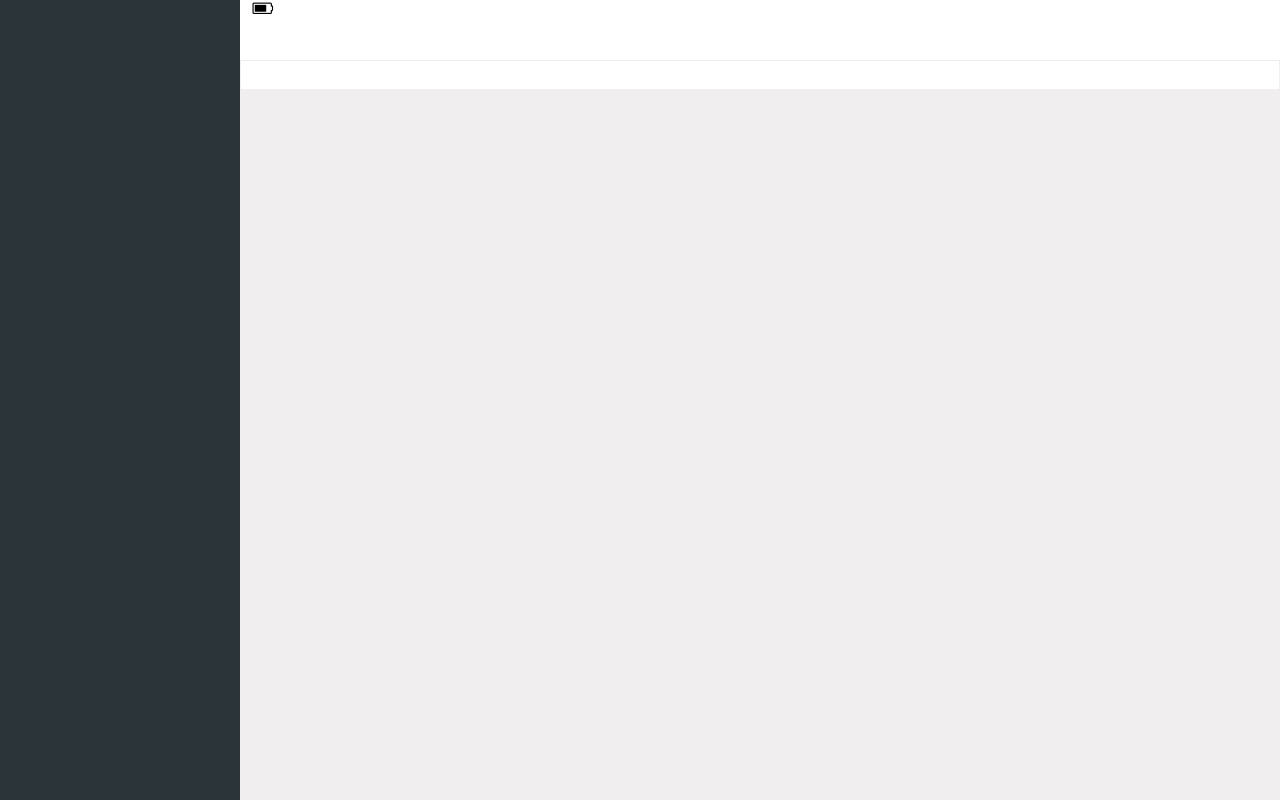
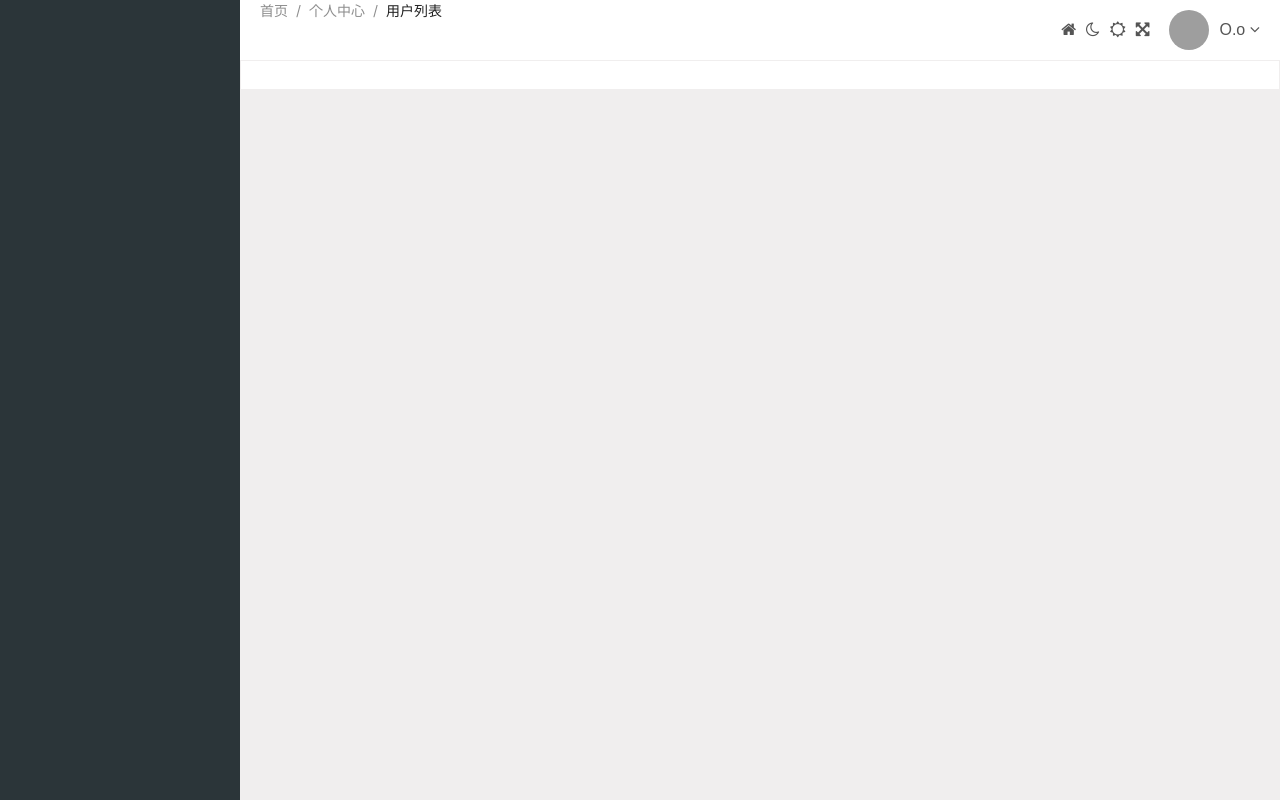
Before and after one commit to EchoHoo/gin-vue-blog, a Vue app in the folder gvb_admin/: page /admin in a window 1280 px wide. Built offline with nearby package versions, Linux system fonts and the light colour scheme; grey boxes are pictures that could not be loaded; a web font is replaced by a local one.

Commit message:
feat: 改了一些admin.vue样式

```diff
--- a/gvb_admin/package.json
+++ b/gvb_admin/package.json
@@ -17,7 +17,7 @@
   },
   "devDependencies": {
     "@vitejs/plugin-vue": "^5.0.4",
-    "sass": "^1.77.0",
+    "sass": "^1.77.1",
     "vite": "^5.2.8"
   }
 }
--- a/gvb_admin/src/App.vue
+++ b/gvb_admin/src/App.vue
@@ -1,13 +1,17 @@
-<script setup>
-</script>
-
 <template>
   <router-view/>
 </template>
 
 
-<style lang="sass">
+<style lang="scss">
+* {
+  padding:0;
+  margin:0;
+  box-sizing:border-box;
+}
 
-
-
+:root{
+  --active:#2184fc;
+  --text: #555;
+}
 </style>
--- a/gvb_admin/src/views/admin/admin.vue
+++ b/gvb_admin/src/views/admin/admin.vue
@@ -3,18 +3,61 @@
   <div class="gvb_admin">
     <aside>
       <div>
-        <i class = "iconfont icon-shangchuantupian"></i>
+
       </div>
     </aside>
     <div class="main">
       <header>
-        <i class="iconfont icon-shangchuantupian"></i>
-        <i class="fa fa-battery-three-quarters"></i>
+        <div class="left">
+          <a-breadcrumb>
+            <a-breadcrumb-item>首页</a-breadcrumb-item>
+            <a-breadcrumb-item><a href="#">个人中心</a></a-breadcrumb-item>
+            <a-breadcrumb-item>用户列表</a-breadcrumb-item>
+          </a-breadcrumb>
+        </div>
+        <div class="right">
+          <div class="icon_actions">
+            <i class="fa fa-home"></i>
+            <i class="fa fa-moon-o"></i>
+            <i class="fa fa-sun-o"></i>
+            <i class="fa fa-arrows-alt"></i>
+          </div>
+          <div class="avatar">
+              <img src="https://pic1.zhimg.com/50/v2-86c2d637bfbc6074a9cced94d8983a75_hd.jpg?source=1940ef5c" alt="">
+          </div>
+          <div class="drop_menu">
+            <a-dropdown>
+              <a class="ant-dropdown-link" @click.prevent>
+                O.o
+                <i class="fa fa-angle-down"></i>
+              </a>
+              <template #overlay>
+                <a-menu>
+                  <a-menu-item>
+                    <a href="javascript:;">个人中心</a>
+                  </a-menu-item>
+                  <a-menu-item>
+                    <a href="javascript:;">我的消息</a>
+                  </a-menu-item>
+                  <a-menu-item>
+                    <a href="javascript:;">文章列表</a>
+                  </a-menu-item>
+                  <a-menu-item>
+                    <a href="javascript:;">注销退出</a>
+                  </a-menu-item>
+                </a-menu>
+              </template>
+            </a-dropdown>
+          </div>
+        </div>
       </header>
       <div class="tabs"></div>
-      <main></main>
+      <main>
+        <div class="gvb_view">
+          <router-view/>
+        </div>
+      </main>
     </div>
-
   </div>
 </template>
 <script setup>
@@ -30,12 +73,46 @@
     height: 100vh;
     background: #2b3539;
   }
+
   .main{
     width:calc(100% - 240px);
 
+    .actions{
+      align-items: center;
+    }
+    .right{
+      align-items: center;
+      display: flex;
+      .icon_actions{
+        margin-right:20px;
+        i{
+          margin-left:10px;
+          cursor: pointer;
+          color:var(--text)
+        }
+        i:hover{
+          color:var(--active)
+        }
+      }
+      .avatar{
+        img{
+          width:40px;
+          height:40px;
+          border-radius:50%;
+        }
+      }
+      .drop_menu{
+        margin-left: 10px;
+        color: var(--text);
+      }
+    }
+
     header{
       height: 60px;
-      background:white;
+      background:#ffffff;
+      padding: 0 20px;
+      display: flex;
+      justify-content: space-between
     }
     .tabs{
       height:30px;
@@ -48,4 +125,5 @@
   }
 }
 
+
 </style>
```
Also changed, not shown: gvb_admin/src/assets/css/iconfont.css (line endings or trailing spaces), 1 other file (tests, documents, lock files or other folders).
